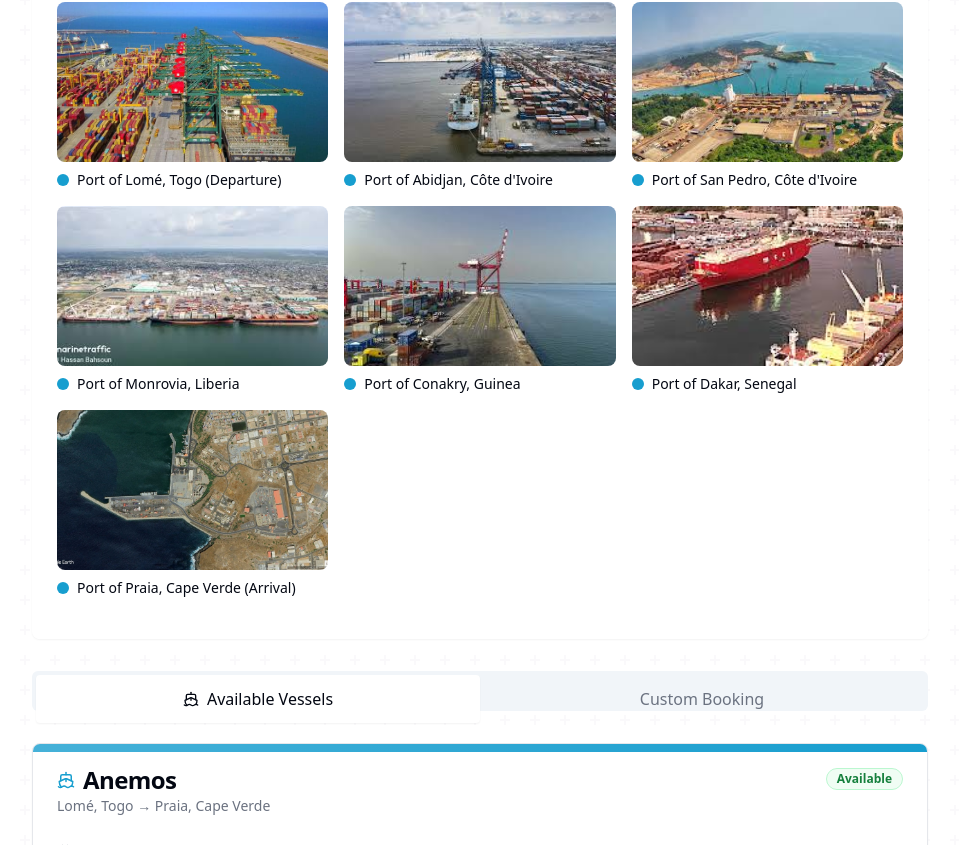
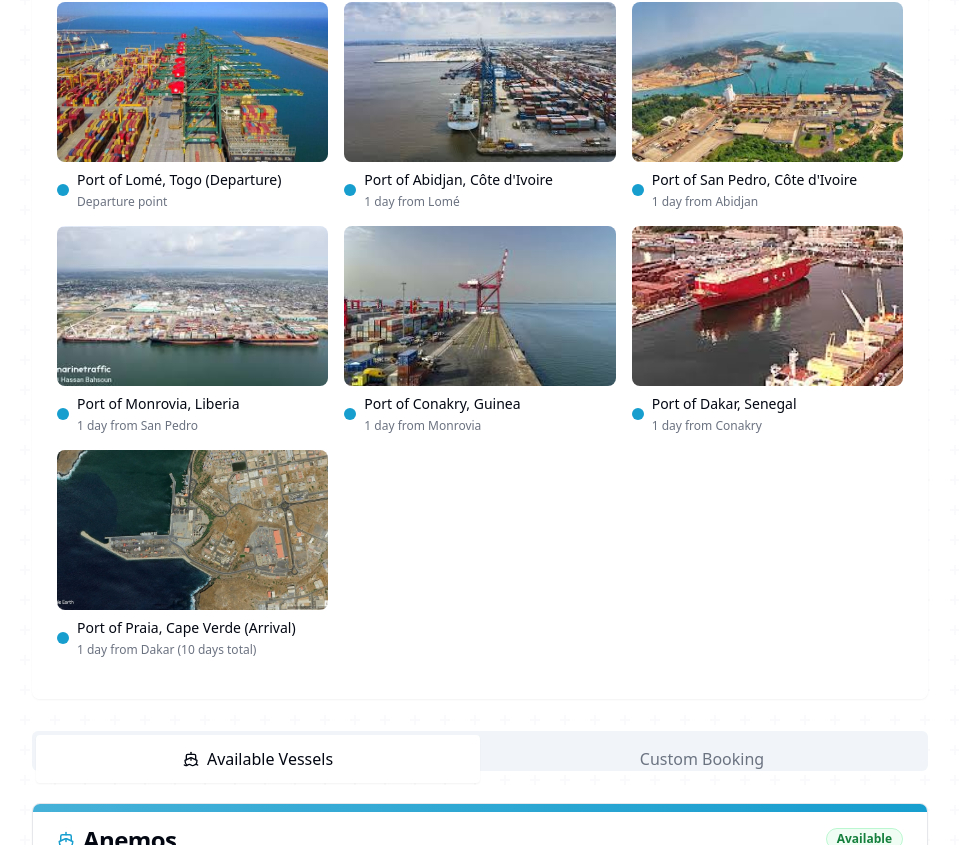
Before and after one commit to SandonWilfried/eazy-chain, a React (Vite) app: page /booking in a window 1280 px wide. Shown: the part 815-1660 px from the top of the page, without its empty margins (160-1119 px from the left). Built offline with nearby package versions, Linux system fonts and the light colour scheme.

Commit message:
Update vessel arrival date
Update the vessel arrival date and adjust the route and sailing times.

```diff
--- a/src/pages/Booking.tsx
+++ b/src/pages/Booking.tsx
@@ -1,4 +1,3 @@
-
 import { useState } from "react";
 import Navbar from "@/components/Navbar";
 import BookingForm from "@/components/BookingForm";
@@ -7,14 +6,14 @@ import { Button } from "@/components/ui/button";
 import { Tabs, TabsContent, TabsList, TabsTrigger } from "@/components/ui/tabs";
 import { Ship, MapPin } from "lucide-react";
 
-// Updated vessel data with new information
+// Updated vessel data with corrected arrival date
 const availableVessels: VesselProps[] = [
   {
     id: "v1",
     name: "Anemos",
     route: "Lomé, Togo → Praia, Cape Verde",
     departureDate: "2026-01-05",
-    arrivalDate: "2023-12-10",
+    arrivalDate: "2025-01-15", // Updated to 2025, 10 days after departure
     capacity: 1050,
     available: 750,
     price: 150,
@@ -22,35 +21,42 @@ const availableVessels: VesselProps[] = [
   }
 ];
 
-// Port stops information with image URLs
+// Port stops information with image URLs and sailing times
 const portStops = [
   {
     name: "Port of Lomé, Togo (Departure)",
-    imageUrl: "/lovable-uploads/dc49cca7-a192-430c-b5b2-20afa5343515.png"
+    imageUrl: "/lovable-uploads/dc49cca7-a192-430c-b5b2-20afa5343515.png",
+    sailingTime: "Departure point"
   },
   {
     name: "Port of Abidjan, Côte d'Ivoire",
-    imageUrl: "/lovable-uploads/a3a0ca37-4b5c-499a-b77d-1b4930d1b070.png"
+    imageUrl: "/lovable-uploads/a3a0ca37-4b5c-499a-b77d-1b4930d1b070.png",
+    sailingTime: "1 day from Lomé"
   },
   {
     name: "Port of San Pedro, Côte d'Ivoire",
-    imageUrl: "/lovable-uploads/cdea28bb-8c22-4bca-84b9-b371e61f5a0d.png"
+    imageUrl: "/lovable-uploads/cdea28bb-8c22-4bca-84b9-b371e61f5a0d.png",
+    sailingTime: "1 day from Abidjan"
   },
   {
     name: "Port of Monrovia, Liberia",
-    imageUrl: "/lovable-uploads/06612564-a5e3-4908-aa05-12ccd63fcd26.png"
+    imageUrl: "/lovable-uploads/06612564-a5e3-4908-aa05-12ccd63fcd26.png",
+    sailingTime: "1 day from San Pedro"
   },
   {
     name: "Port of Conakry, Guinea",
-    imageUrl: "/lovable-uploads/4f1849ef-25b4-4c4a-99c8-923ed3b3d4ce.png"
+    imageUrl: "/lovable-uploads/4f1849ef-25b4-4c4a-99c8-923ed3b3d4ce.png",
+    sailingTime: "1 day from Monrovia"
   },
   {
     name: "Port of Dakar, Senegal",
-    imageUrl: "/lovable-uploads/0166031e-471c-41a2-b706-ba4695891108.png"
+    imageUrl: "/lovable-uploads/0166031e-471c-41a2-b706-ba4695891108.png",
+    sailingTime: "1 day from Conakry"
   },
   {
     name: "Port of Praia, Cape Verde (Arrival)",
-    imageUrl: "/lovable-uploads/1d6430d0-d19c-41a0-bda3-24d8b807d30b.png"
+    imageUrl: "/lovable-uploads/1d6430d0-d19c-41a0-bda3-24d8b807d30b.png",
+    sailingTime: "1 day from Dakar (10 days total)"
   }
 ];
 
@@ -132,7 +138,7 @@ const Booking = () => {
 
               <h3 className="font-medium text-lg mb-4">Route Information</h3>
 
-              {/* Updated port stops to display in a grid */}
+              {/* Updated port stops to display sailing times */}
               <div className="grid grid-cols-1 sm:grid-cols-2 md:grid-cols-3 gap-4 mb-4">
                 {portStops.map((port, index) => (
                   <div key={index} className="flex flex-col">
@@ -145,7 +151,10 @@ const Booking = () => {
                     </div>
                     <div className="flex items-center">
                       <div className="h-3 w-3 rounded-full bg-primary mr-2 flex-shrink-0"></div>
-                      <p className="font-medium text-sm">{port.name}</p>
+                      <div>
+                        <p className="font-medium text-sm">{port.name}</p>
+                        <p className="text-xs text-muted-foreground mt-1">{port.sailingTime}</p>
+                      </div>
                     </div>
                   </div>
                 ))}
```
